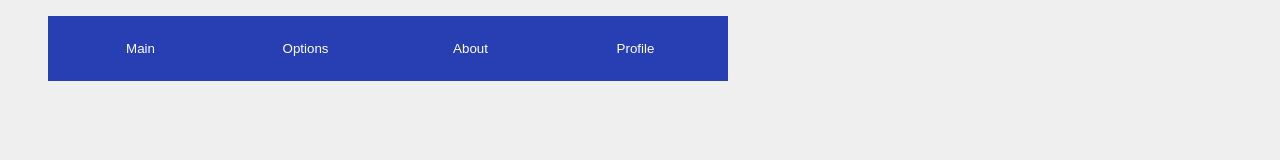
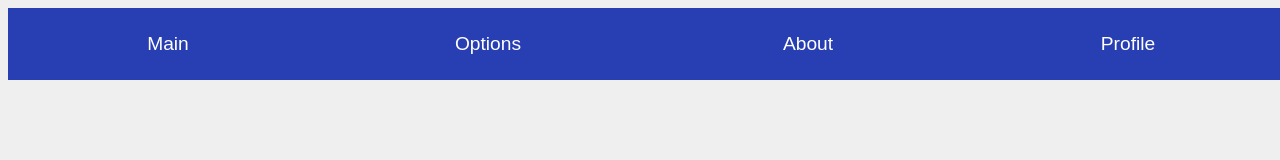
Before and after one commit to JAlblas/odin-dropdown-menu, a website built with webpack: page src/template.html in a window 1280 px wide. Built offline with nearby package versions, Linux system fonts and the light colour scheme.

Commit message:
Some minor changes

```diff
--- a/src/index.js
+++ b/src/index.js
@@ -1,21 +1,19 @@
 import "./style.css";
 
 const dropdownMenus = document.querySelectorAll(".dropdown-menu");
-const dropdownContents = document.querySelectorAll(".dropdown-content");
 const dropdownButtons = document.querySelectorAll(".dropdown-button");
 
 dropdownButtons.forEach((button) => {
   button.addEventListener("mouseenter", () => {
     const dropdownContent =
       button.parentElement.querySelector(".dropdown-content");
-    dropdownContent.classList.toggle("hidden");
+    dropdownContent.classList.remove("hidden");
   });
 });
 
 dropdownMenus.forEach((menu) => {
-  console.log(menu);
   menu.addEventListener("mouseleave", () => {
     const content = menu.querySelector(".dropdown-content");
-    content.classList.toggle("hidden");
+    content.classList.add("hidden");
   });
 });
--- a/src/style.css
+++ b/src/style.css
@@ -1,11 +1,15 @@
-/* styles.css */
+:root {
+  --nav-color: rgb(40, 63, 179);
+}
+
 body {
   background-color: #efefef;
   color: #fff;
+  font-family: "Segoe UI", Tahoma, Geneva, Verdana, sans-serif;
 }
 
 .menu {
-  width: 700px;
+  width: 100vw;
 }
 
 .menu ul {
@@ -19,22 +23,27 @@ body {
 
 .menu-item button {
   box-sizing: content-box;
-  padding: 25px 10px;
+  padding: 25px 0px;
   border: none;
-  background-color: rgb(40, 63, 179);
+  background-color: var(--nav-color);
   color: #fff;
   width: 100%;
+  font-size: 1.2rem;
 }
 
 .menu ul {
   display: flex;
+  margin: 0;
+  padding: 0;
 }
 
 .dropdown-menu {
   width: 100%;
+  cursor: pointer;
 }
 
 .dropdown-content {
+  box-sizing: border-box;
   width: 100%;
   background-color: rgb(255, 255, 255);
   color: #000;
@@ -48,4 +57,9 @@ body {
 .dropdown-content ul {
   display: flex;
   flex-direction: column;
+  gap: 10px;
 }
+
+.dropdown-content li {
+  cursor: pointer;
+}
```
